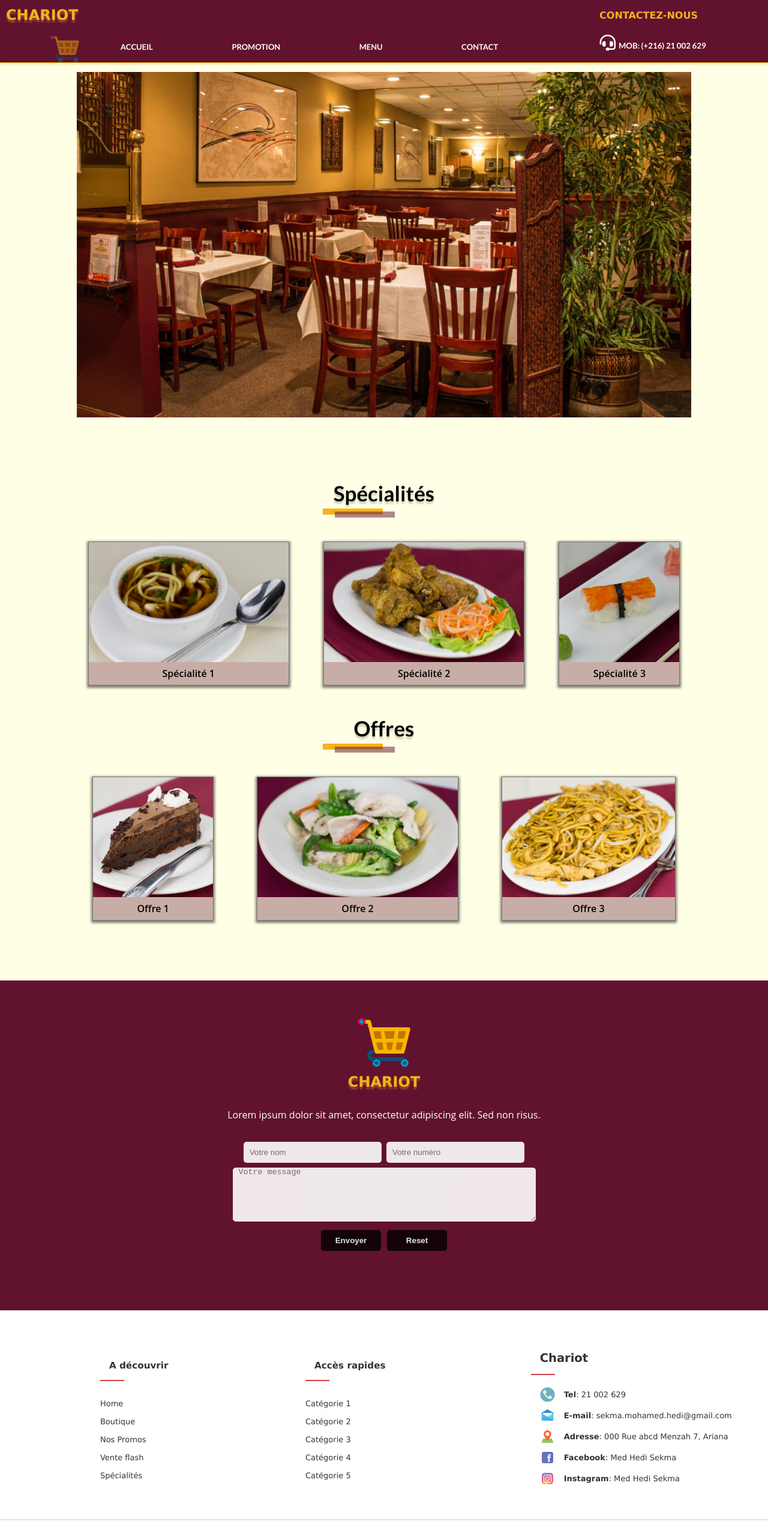
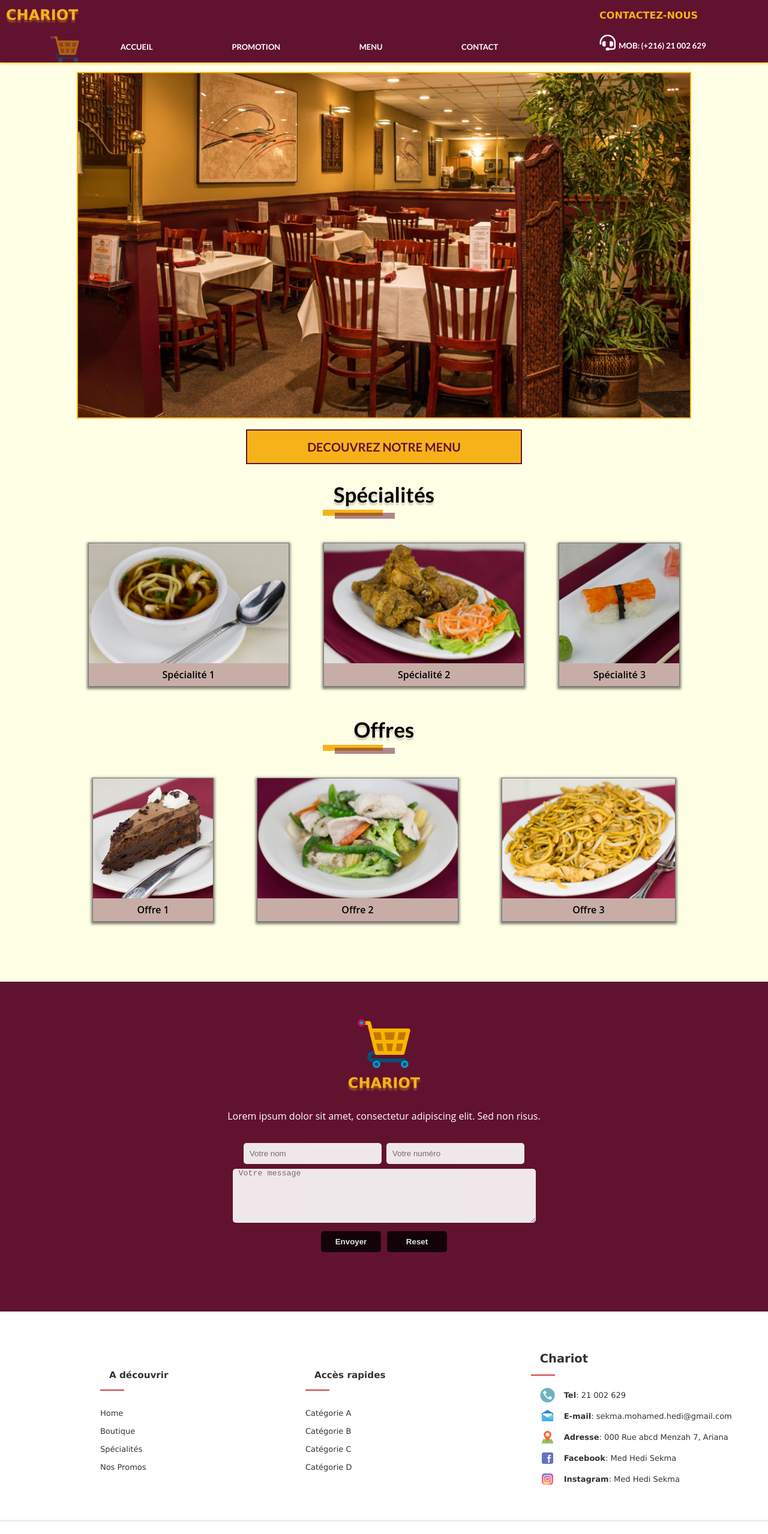
Before and after one commit to Sekma/chariot, a plain HTML site: page index.html in a window 1280 px wide. Shown: the top 2558 px of the page at 60% size. Drawn offline with Linux system fonts and the light colour scheme.

Commit message:
style accueil

```diff
--- a/css/accueil.css
+++ b/css/accueil.css
@@ -1,5 +1,6 @@
 .space{
     height: 100px;
+    text-align: center;
 }
 .decorationTitle{
     height: 10px;
@@ -25,6 +26,9 @@
 .home-container .home-container-part1{
    width: 80%;
    margin: 20px auto -50px;
+}
+.home-container .home-container-part1 img{
+    border: 2px solid #f6b319;
 }
 .home-container .home-container-carte{
     width: 80%;
@@ -62,6 +66,27 @@
     text-align: center;
     padding: 8px;
 }
+/* button */
+.btn{
+    margin-top: 80px;
+    border: none;
+}
+.btn a{
+    padding: 15px 100px;
+    text-decoration: none;
+    color: #61122f;
+    font-family: 'lato';
+    font-size: 20px;
+    border: 2px solid #61122f;
+    background-color: #f6b319;
+    transition: all 0.3s;
+}
+.btn a:hover{
+    border: 2px solid #f6b319;
+    color: #f6b319;
+    background-color: #61122f;
+    cursor: pointer;
+}
 /* animation */
 
 .visible{
@@ -93,6 +118,9 @@
     .home-container .home-container-part1{
         width: 95%;
      }
+     .btn a{
+        padding: 15px 30px;
+     }
      .home-container .home-container-carte .specialites-container ul img, .home-container .home-container-carte .offres-container ul img{
         height: 100px;
     }
--- a/index.html
+++ b/index.html
@@ -23,7 +23,7 @@
             <div id="head" class="ligne1">
                 <div class="ligne1-left"><h2>CHARIOT</h2></div>
                 <div class="ligne1-right">
-                    <h5><a href=""><i class="fa-solid fa-headset fa-2x"></i><span>MOB: (+216) 21 002 629</span></a></h5>
+                    <h5><a href="tel:+21621002629"><i class="fa-solid fa-headset fa-2x"></i><span>MOB: (+216) 21 002 629</span></a></h5>
                     <h4>CONTACTEZ-NOUS</h4>
                 </div>
             </div>
@@ -47,7 +47,7 @@
                     </div>
                 </div>
                 <div class="navBar-right">
-                    <h5><a href=""><i class="fa-solid fa-headset fa-2x"></i><span>MOB: (+216) 21 002 629</span></a></h5>
+                    <h5><a href="tel:+21621002629"><i class="fa-solid fa-headset fa-2x"></i><span>MOB: (+216) 21 002 629</span></a></h5>
                 </div>
             </nav>
         </header>
@@ -55,7 +55,9 @@
             <section class="home-container">
                 <div class="home-container-part1"><img src="img/jumbotron_992.jpg" width="100%" alt=""></div>
                 <div class="home-container-carte">
-                    <div  id="offres" class="space"></div>
+                    <div id="offres" class="space">
+                        <button class="btn"><a href="boutique.html">DECOUVREZ NOTRE MENU</a></button>
+                    </div>
                     <h1 id="title1">Spécialités</h1>
                     <div class="decorationTitle"><div class="decorationTitleChild"></div></div>
                     <div class="specialites-container">
@@ -92,24 +94,22 @@
                         <div class="redLine"></div>
                         <a href="index.html">Home</a>
                         <a href="boutique.html">Boutique</a>
-                        <a href="">Nos Promos</a>
-                        <a href="">Vente flash</a>
-                        <a href="">Spécialités</a>
+                        <a href="#offres">Spécialités</a>
+                        <a href="#offres">Nos Promos</a>
                     </div>
                     <div class="pages2">
                         <h3>Accès rapides</h3>
                         <div class="redLine"></div>
-                        <a href="">Catégorie 1</a>
-                        <a href="">Catégorie 2</a>
-                        <a href="">Catégorie 3</a>
-                        <a href="">Catégorie 4</a>
-                        <a href="">Catégorie 5</a>
+                        <a href="boutique-item.html?id=catA">Catégorie A</a>
+                        <a href="boutique-item.html?id=catB">Catégorie B</a>
+                        <a href="boutique-item.html?id=catC">Catégorie C</a>
+                        <a href="boutique-item.html?id=catD">Catégorie D</a>
                     </div>
                 </div>
                 <div class="contact">
                     <h2>Chariot</h2>
                     <div class="redLine"></div>
-                    <a href="tel:21002629" target="_blank"><img src="img/icons/icons8-téléphone-48.png" alt="tel"><span>Tel</span>: 21 002 629</a>
+                    <a href="tel:+21621002629" target="_blank"><img src="img/icons/icons8-téléphone-48.png" alt="tel"><span>Tel</span>: 21 002 629</a>
                     <a href="mailto:sekma.mohamed.hedi@gmail.com" target="_blank"><img src="img/icons/icons8-courrier-48.png" alt="mail"><span>E-mail</span>: sekma.mohamed.hedi@gmail.com</a>
                     <a href="https://www.google.tn/maps/place/36%C2%B050'32.6%22N+10%C2%B009'53.5%22E/@36.8424003,10.1622921,17z/data=!3m1!4b1!4m4!3m3!8m2!3d36.842396!4d10.164867?hl=fr&entry=ttu" target="_blank"><img src="img/icons/icons8-adresse-48.png" alt=""><span>Adresse</span>: 000 Rue abcd Menzah 7, Ariana</a>
                     <a href="https://www.facebook.com/sekma.med.hedi" target="_blank"><img src="img/icons/icons8-facebook-48.png" alt="facebook"><span>Facebook</span>: Med Hedi Sekma</a>
@@ -119,10 +119,10 @@
             <div class="footerPart3">
                 <span>Chariot - 2023 &copy; Created By SEKMA Mohamed Hedi</span>
                 <div class="createur">
-                    <a href="tel:21002629" target="_blank"><img src="img/icons/icons8-téléphone-50.png" alt="tel"></a>
+                    <a href="tel:+21621002629" target="_blank"><img src="img/icons/icons8-téléphone-50.png" alt="tel"></a>
                     <a href="mailto:sekma.mohamed.hedi@gmail.com" target="_blank"><img src="img/icons/icons8-courrier-50.png" alt="mail"></a>
-                    <a href="" target="_blank"><img src="img/icons/icons8-github-48.png" alt=""></a>
-                    <a href=""><img src="img/icons/linkedin.png" alt=""></a>
+                    <a href="https://github.com/Sekma" target="_blank"><img src="img/icons/icons8-github-48.png" alt=""></a>
+                    <a href="https://www.linkedin.com/in/mohamed-hedi-sekma-b4baab26b" target="_blank"><img src="img/icons/linkedin.png" alt=""></a>
                     <a href="https://www.facebook.com/sekma.med.hedi" target="_blank"><img src="img/icons/facebook.png" alt="facebook"></a>
                 </div>
             </div>
--- a/js/animation.js
+++ b/js/animation.js
@@ -38,7 +38,7 @@ $(document).ready(function (){
                                 },900)
                         }
                  }else{
-                        if(document.documentElement.scrollTop>100){
+                        if(document.documentElement.scrollTop>20){
                                 $(".home-container-carte #title1").removeClass("visible");
                                 $(".home-container-carte #title1").addClass("slideUp");
                                 setTimeout(function(){
@@ -54,7 +54,7 @@ $(document).ready(function (){
                                         $(".specialites-container ul li:nth-child(3)").addClass("slideUp");
                                 },900)
                         }
-                        if(document.documentElement.scrollTop>500){
+                        if(document.documentElement.scrollTop>400){
                                 $(".home-container-carte #title2").removeClass("visible");
                                 $(".home-container-carte #title2").addClass("slideUp");
                                 setTimeout(function(){
```
Also changed, not shown: boutique-item.html (+12 -14 lines), boutique.html (+12 -14 lines).
